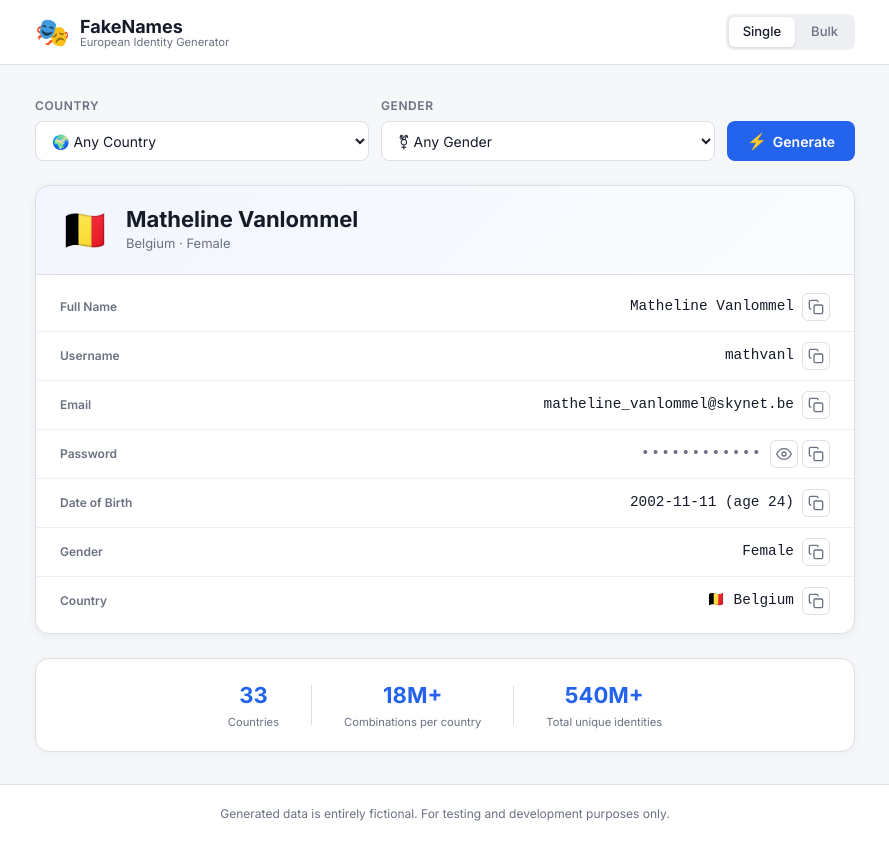
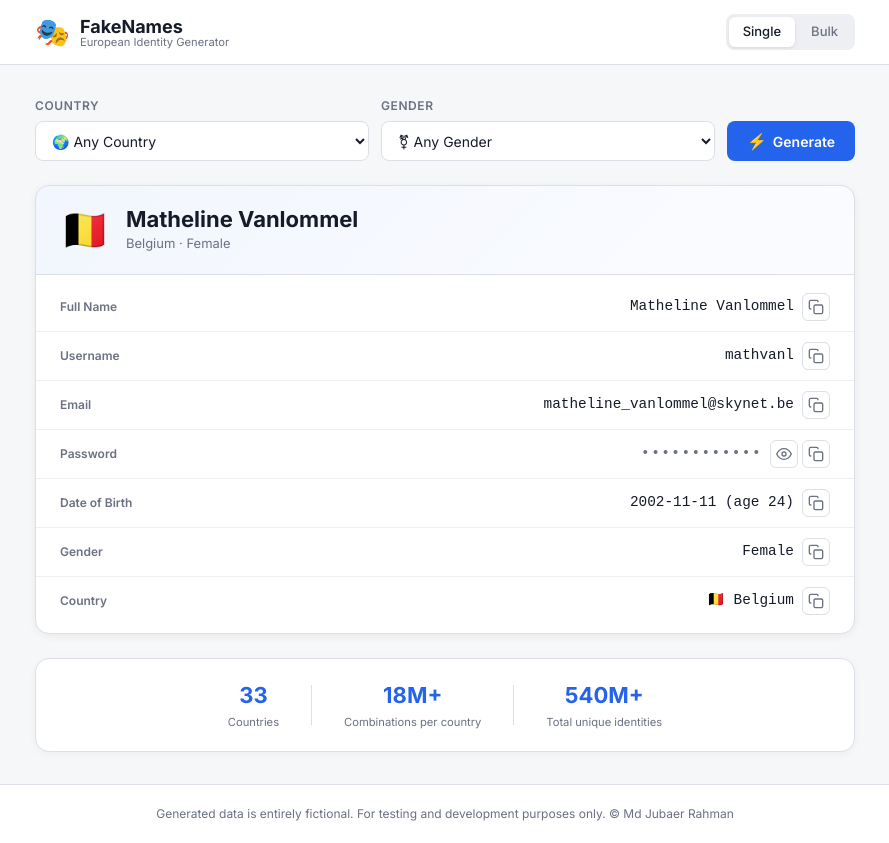
Before and after one commit to jrnayeem/fake-identity, a React (Vite) app: page / in a window 1280 px wide. Shown: the whole page, without its empty margins (195-1084 px from the left). Built offline with nearby package versions, Linux system fonts and the light colour scheme.

Commit message:
Update Home.tsx

```diff
--- a/src/pages/Home.tsx
+++ b/src/pages/Home.tsx
@@ -347,7 +347,7 @@ export default function Home() {
       </main>
 
       <footer className="footer">
-        <p>Generated data is entirely fictional. For testing and development purposes only.</p>
+        <p>Generated data is entirely fictional. For testing and development purposes only. &copy; Md Jubaer Rahman</p>
       </footer>
     </div>
   );
```
